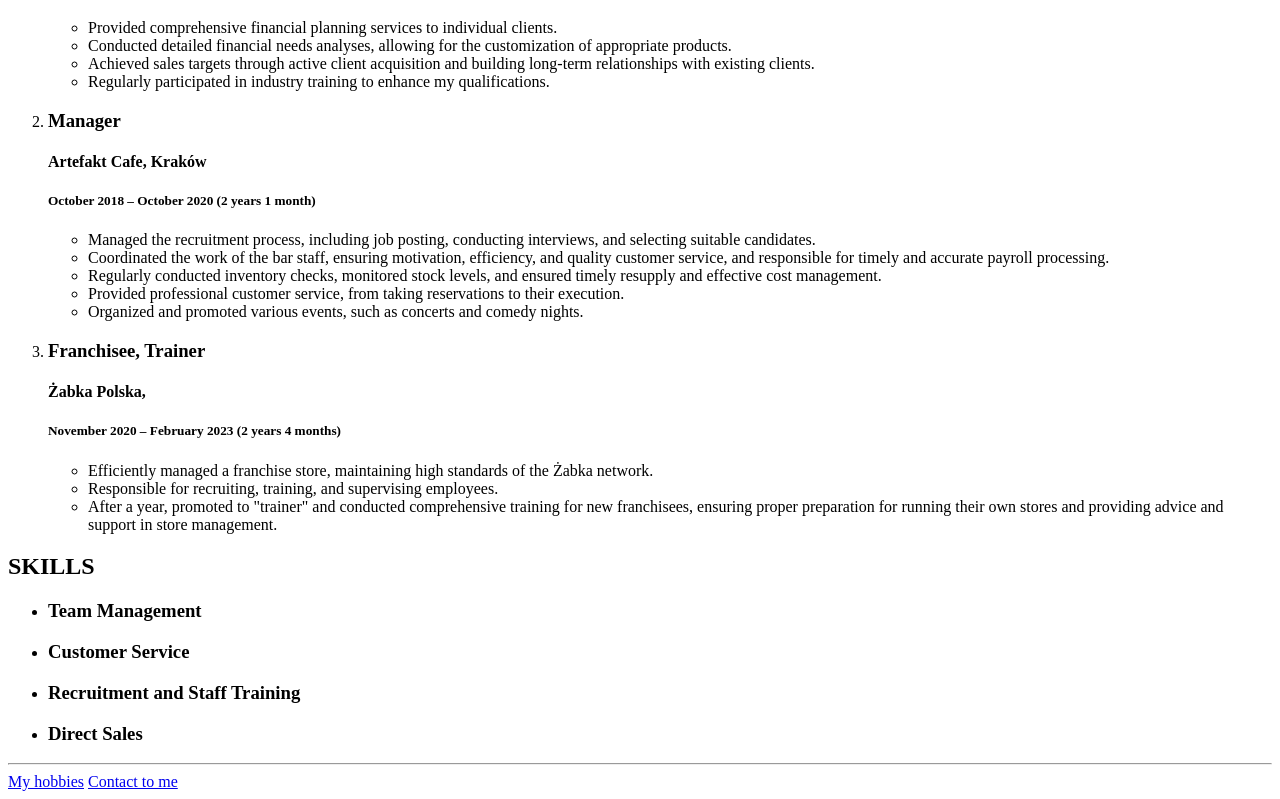
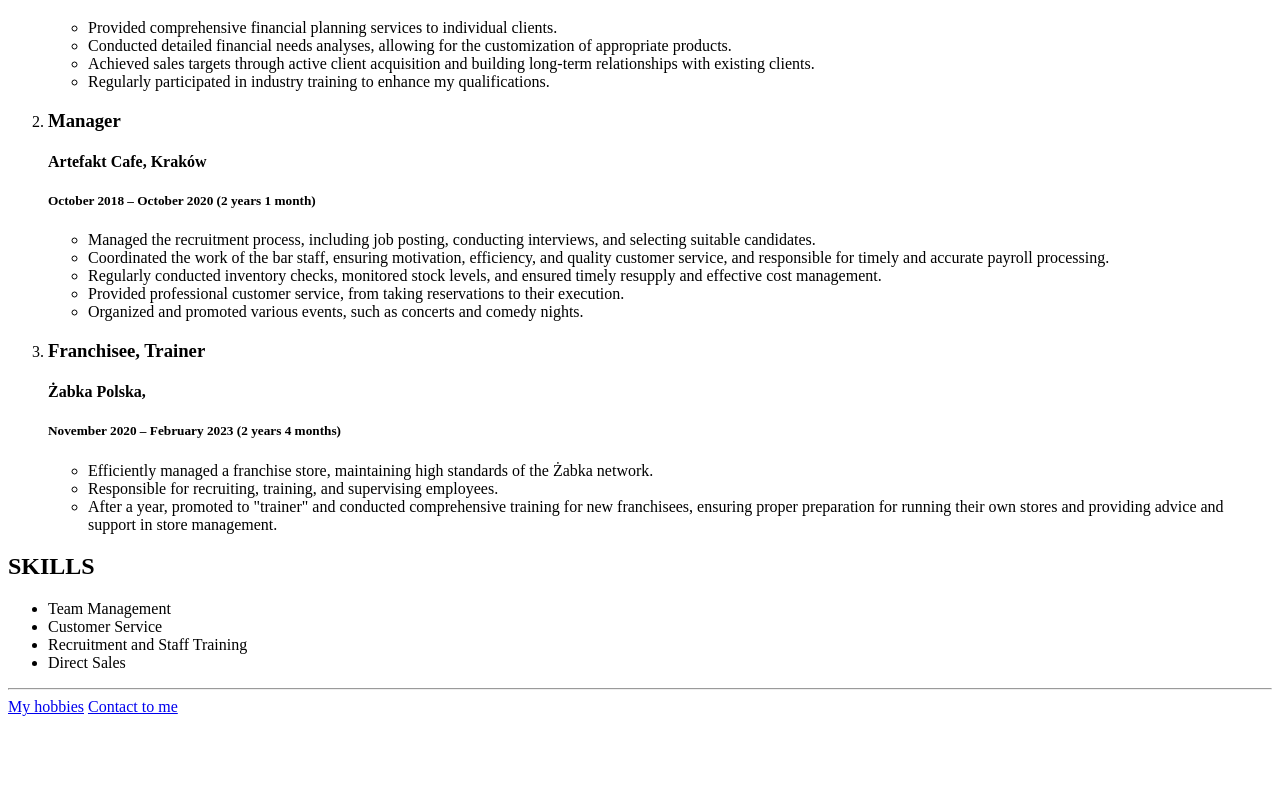
Before and after one commit to Piejdabliuiel/capstone-project-one, a plain HTML site: page index.html in a window 1280 px wide. Shown: the part 787-1586 px from the top of the page. After the commit the page ends 1511 px from the top, so only its background shows below. Drawn offline with Linux system fonts and the light colour scheme.

Commit message:
Update index.html

```diff
--- a/index.html
+++ b/index.html
@@ -67,12 +67,11 @@
 
     </h2>
     <ul>
-        <li><h3>Team Management
-        </h3></li>
-        <li><h3>Customer Service
-        </h3></li>
-        <li><h3>Recruitment and Staff Training</h3></li>
-        <li><h3>Direct Sales</h3></li>
+        <li>Team Management</li>
+        <li>Customer Service
+        </li>
+        <li>Recruitment and Staff Training</li>
+        <li>Direct Sales</li>
     </ul>
 <hr />
 <a href="./public/hobbies.html">My hobbies</a>
```
